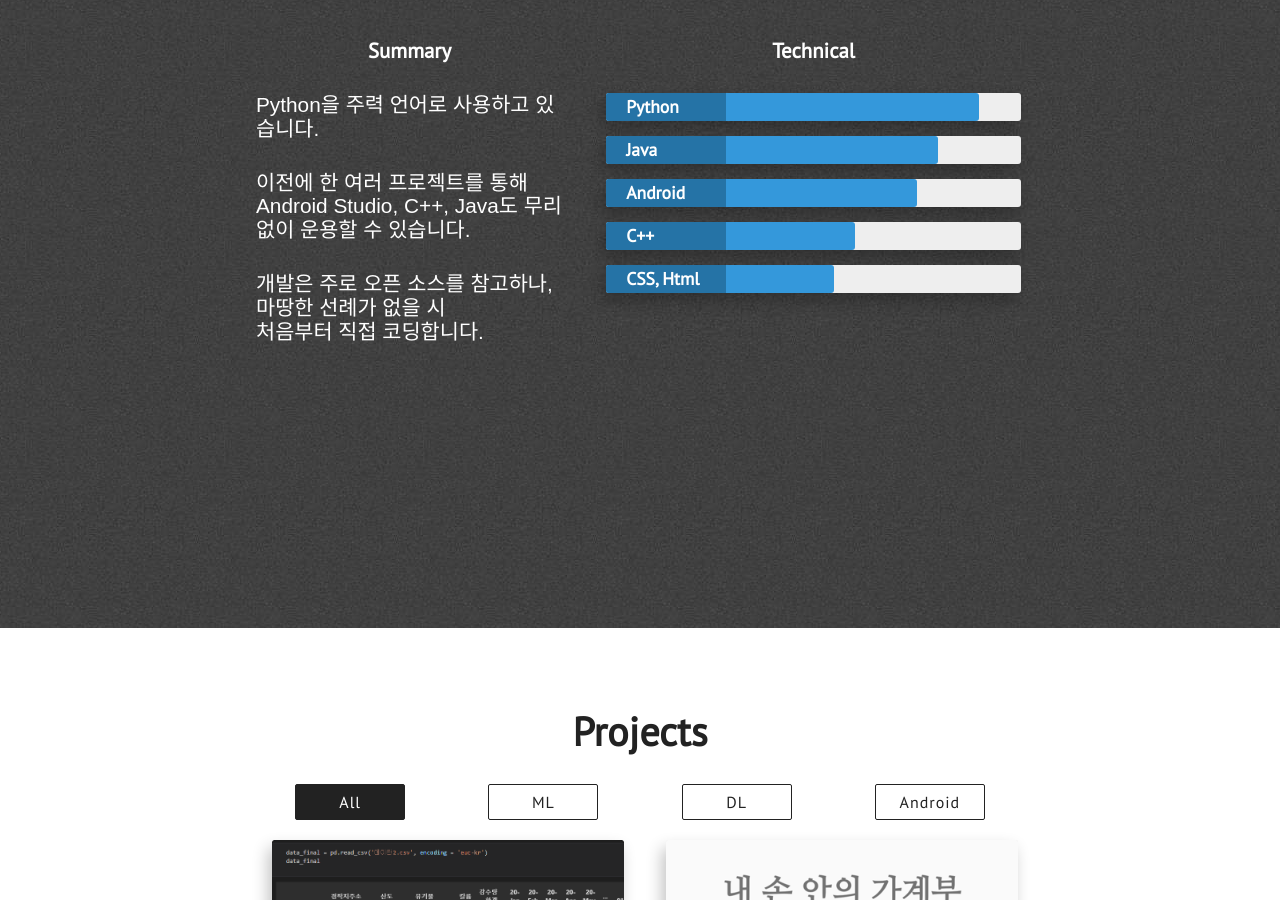
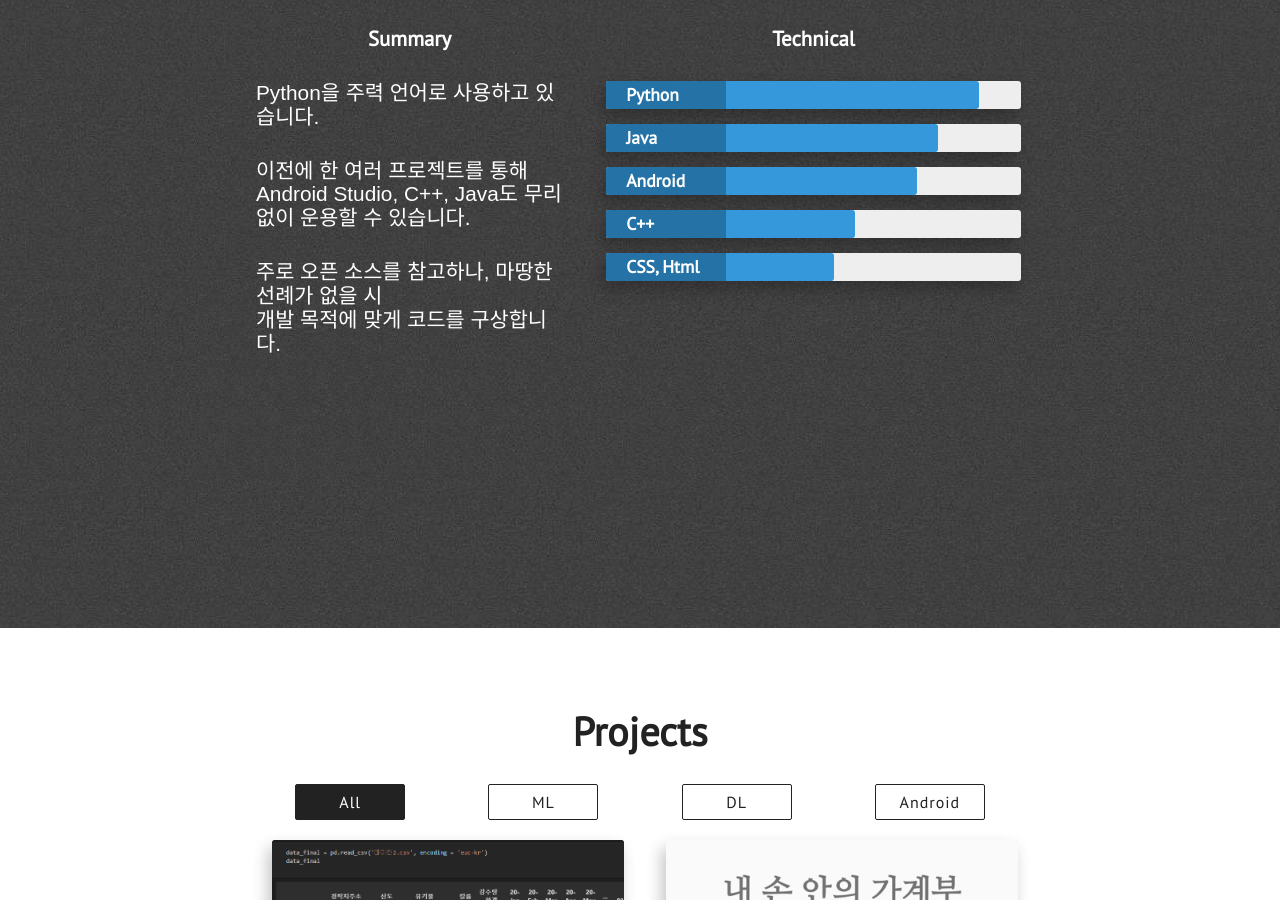
Before and after one commit to SongChaeYoung98/SongChaeYoung98.github.io, a Jekyll site: the page built from index.html, in a window 1280 px wide and 900 px high, scrolled down 2272 px. Built offline with Jekyll 4.4.1, drawn with Linux system fonts in a browser that asks for light colours; nearby versions of some CDN libraries.

Commit message:
Update skills.html

```diff
--- a/_includes/skills.html
+++ b/_includes/skills.html
@@ -14,7 +14,7 @@
                         이전에 한 여러 프로젝트를 통해 Android Studio, C++, Java도 무리없이 운용할 수 있습니다.
                     </p>
                     <p class="paragraph-text left-align">
-                        개발은 주로 오픈 소스를 참고하나, 마땅한 선례가 없을 시<br>처음부터 직접 코딩합니다.
+                        주로 오픈 소스를 참고하나, 마땅한 선례가 없을 시<br>개발 목적에 맞게 코드를 구상합니다.
                     </p>
                 </div>
 
```
